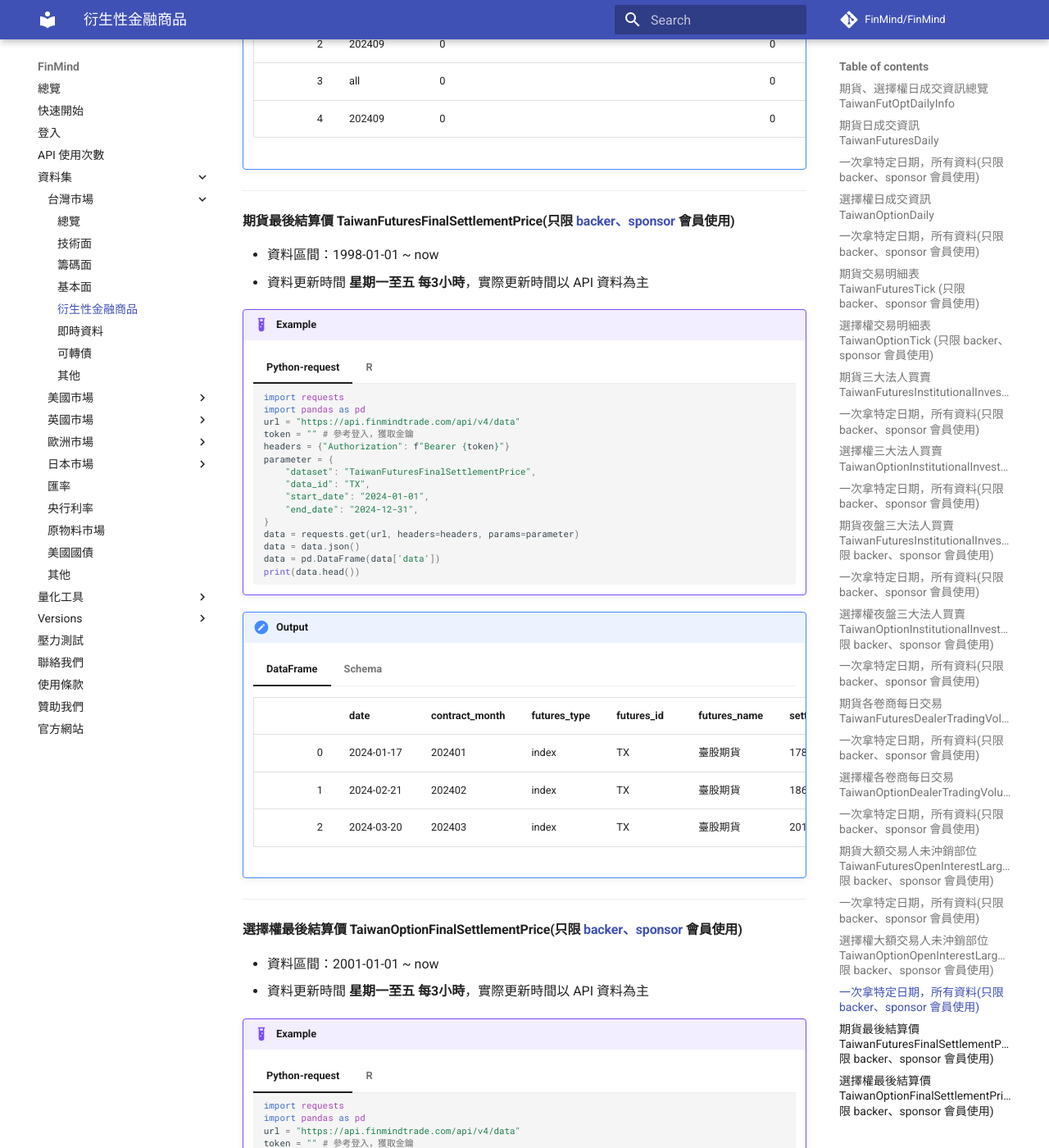
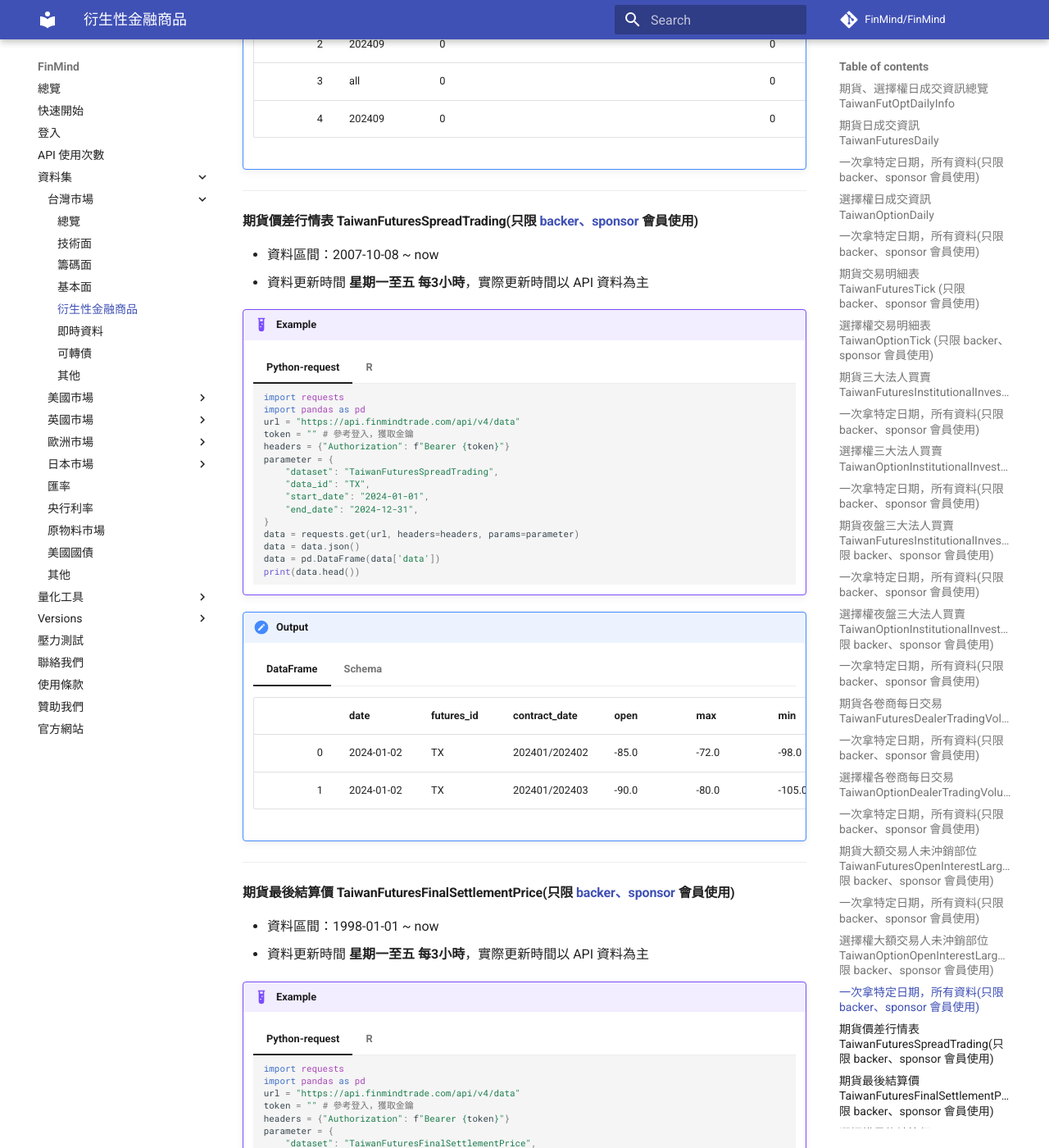
Before and after one commit to FinMind/FinMind-Doc, an MkDocs documentation site: the page built from docs/tutor/TaiwanMarket/Derivative.md, in a window 1280 px wide and 1400 px high, scrolled down 19511 px. Shown: the whole window at 82% size. Built offline with MkDocs 1.6.1 and Material for MkDocs 9.7.7, drawn with Linux system fonts in a browser that asks for light colours; comment, search, counter and statistics services are not loaded; some of the changed text lies outside the part shown.

Commit message:
docs: add TaiwanFuturesSpreadTrading 期貨價差行情表文件
- 新增 docs/tutor/TaiwanMarket/Derivative.md 期貨價差行情表完整文件
  - Python-request 及 R 語言範例
  - DataFrame 輸出範例及 Schema 定義
  - 資料區間：2007-10-08 ~ now
- 更新 docs/tutor/TaiwanMarket/DataList.md
  - 新增資料集連結
  - 資料集總數 73 → 74
- 更新 docs/tutor/TaiwanMarket/Derivative.md 衍生性商品資料集總數 15 → 16
- 更新 docs/WhatIsNew.md 版本更新記錄

Co-Authored-By: Claude Opus 4.6 <noreply@anthropic.com>

````diff
--- a/docs/tutor/TaiwanMarket/Derivative.md
+++ b/docs/tutor/TaiwanMarket/Derivative.md
@@ -1852,6 +1852,80 @@
         ```
 
 ----------------------------------
+#### 期貨價差行情表 TaiwanFuturesSpreadTrading(只限 [backer、sponsor](https://finmindtrade.com/analysis/#/Sponsor/sponsor) 會員使用)
+
+- 資料區間：2007-10-08 ~ now
+- 資料更新時間 **星期一至五 每3小時**，實際更新時間以 API 資料為主
+
+!!! example
+    === "Python-request"
+        ```python
+        import requests
+        import pandas as pd
+        url = "https://api.finmindtrade.com/api/v4/data"
+        token = "" # 參考登入，獲取金鑰
+        headers = {"Authorization": f"Bearer {token}"}
+        parameter = {
+            "dataset": "TaiwanFuturesSpreadTrading",
+            "data_id": "TX",
+            "start_date": "2024-01-01",
+            "end_date": "2024-12-31",
+        }
+        data = requests.get(url, headers=headers, params=parameter)
+        data = data.json()
+        data = pd.DataFrame(data['data'])
+        print(data.head())
+
+        ```
+    === "R"
+        ```R
+        library(httr)
+        library(data.table)
+        library(dplyr)
+        token = "" # 參考登入，獲取金鑰
+        url = 'https://api.finmindtrade.com/api/v4/data'
+        response = httr::GET(
+            url = url,
+            query = list(
+                dataset="TaiwanFuturesSpreadTrading",
+                data_id="TX",
+                start_date= "2024-01-01",
+                end_date= "2024-12-31"
+            ),
+            add_headers(Authorization = paste("Bearer", token))
+        )
+        data = response %>% content
+        df = do.call('cbind',data$data) %>%data.table
+        head(df)
+
+        ```
+!!! output
+    === "DataFrame"
+        |    | date       | futures_id | contract_date   | open  | max   | min   | close | best_bid | best_ask | historical_max | historical_min | spread_to_spread_volume | spread_to_single_volume | trading_session |
+        |---:|:-----------|:-----------|:----------------|:------|:------|:------|:------|:---------|:---------|:---------------|:---------------|:------------------------|:------------------------|:----------------|
+        |  0 | 2024-01-02 | TX         | 202401/202402   | -85.0 | -72.0 | -98.0 | -78.0 | -80.0    | -77.0    | 565.0          | -418.0         | 1234.0                  | 567.0                   | position        |
+        |  1 | 2024-01-02 | TX         | 202401/202403   | -90.0 | -80.0 | -105.0| -85.0 | -88.0    | -82.0    | 600.0          | -450.0         | 234.0                   | 123.0                   | position        |
+    === "Schema"
+        ```
+        {
+            date: str, # 日期
+            futures_id: str, # 期貨代碼
+            contract_date: str, # 到期月份
+            open: float64, # 開盤價
+            max: float64, # 最高價
+            min: float64, # 最低價
+            close: float64, # 收盤價
+            best_bid: float64, # 最佳買價
+            best_ask: float64, # 最佳賣價
+            historical_max: float64, # 歷史最高價
+            historical_min: float64, # 歷史最低價
+            spread_to_spread_volume: float64, # 價差對價差成交量
+            spread_to_single_volume: float64, # 價差對單式成交量
+            trading_session: str # 交易時段
+        }
+        ```
+
+----------------------------------
 #### 期貨最後結算價 TaiwanFuturesFinalSettlementPrice(只限 [backer、sponsor](https://finmindtrade.com/analysis/#/Sponsor/sponsor) 會員使用)
 
 - 資料區間：1998-01-01 ~ now
````
Also changed, not shown: other parts of docs/tutor/TaiwanMarket/Derivative.md (+1 -1 lines), docs/WhatIsNew.md (+3 -0 lines), docs/tutor/TaiwanMarket/DataList.md (+2 -1 lines).
